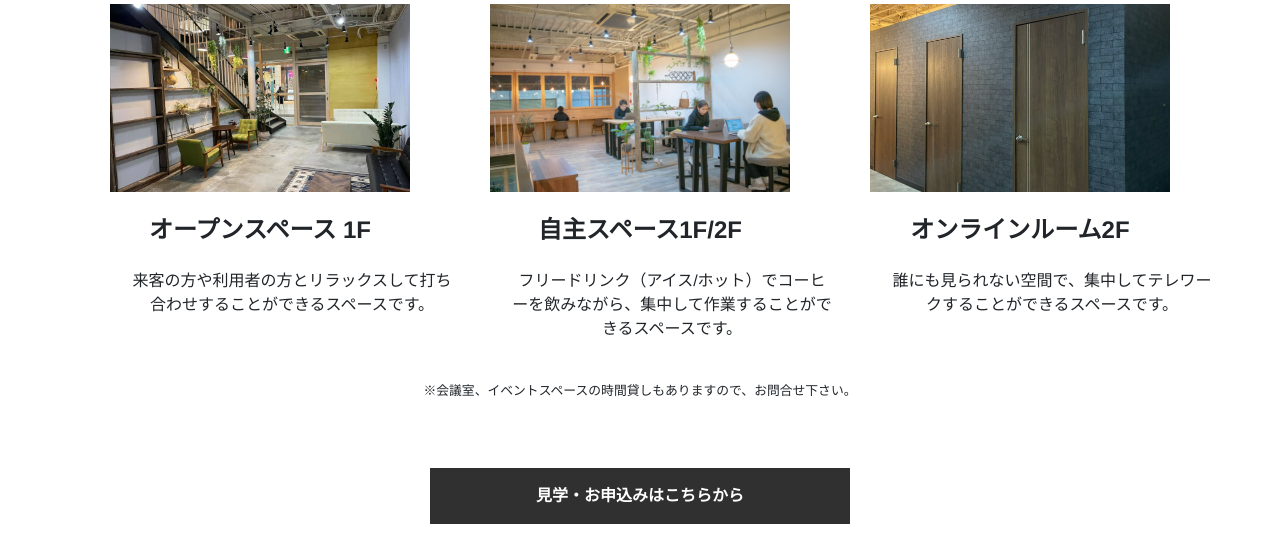
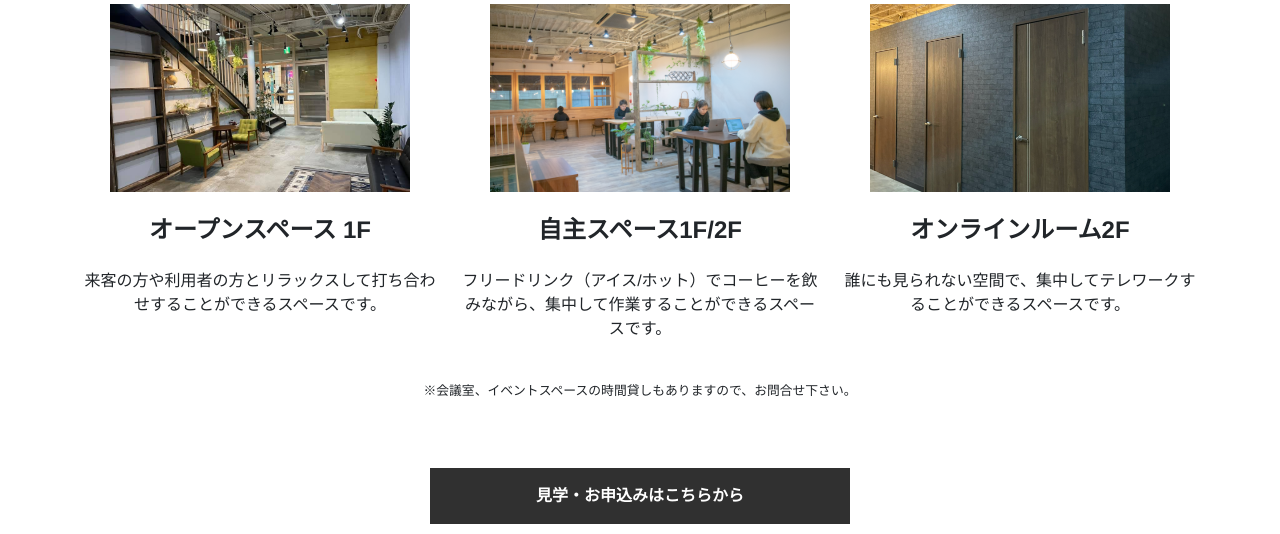
Before and after one commit to fgdgate/TECHIS_C_HP, a PHP site: page / in a window 1280 px wide. Shown: the part 2271-2805 px from the top of the page. Run offline with PHP 8.4, Linux system fonts and the light colour scheme; some libraries are stand-ins or nearby versions.

Commit message:
レスポンシブ対応CSS修正

```diff
--- a/style.css
+++ b/style.css
@@ -252,8 +252,8 @@ a:hover {
 }
 
 .feature-content-message {
-      width: 320px;
-      margin: 0 50px;
+      /* width: 320px; */
+      margin: 0 auto;
 }
 
 .mobile-facility-icon{
```
